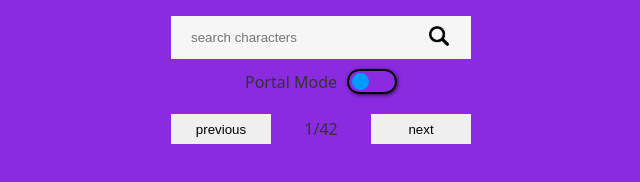
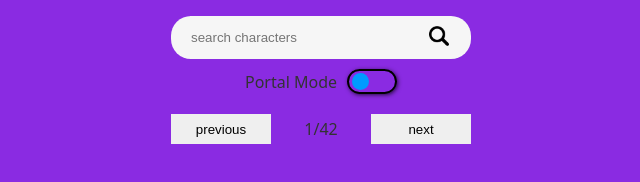
Before and after one commit to MichellePark2024/michelle_emy_rick-and-morty, a website with bundled scripts: page index.html in a window 1280 px wide. Shown: the part 184-366 px from the top of the page, 319-959 px from the left. Built offline with nearby package versions, Linux system fonts and the light colour scheme; no server answers.

Commit message:
add search bar style

```diff
--- a/components/search-bar/search-bar.css
+++ b/components/search-bar/search-bar.css
@@ -8,6 +8,7 @@
   background-color: var(--color-secondary);
   display: grid;
   grid-template-columns: 1fr 24px;
+  border-radius: 20px;
 }
 
 .search-bar__input {
@@ -27,5 +28,4 @@
 
 .search-bar__icon {
   width: 20px;
-  /* filter: invert(); */
 }
```
